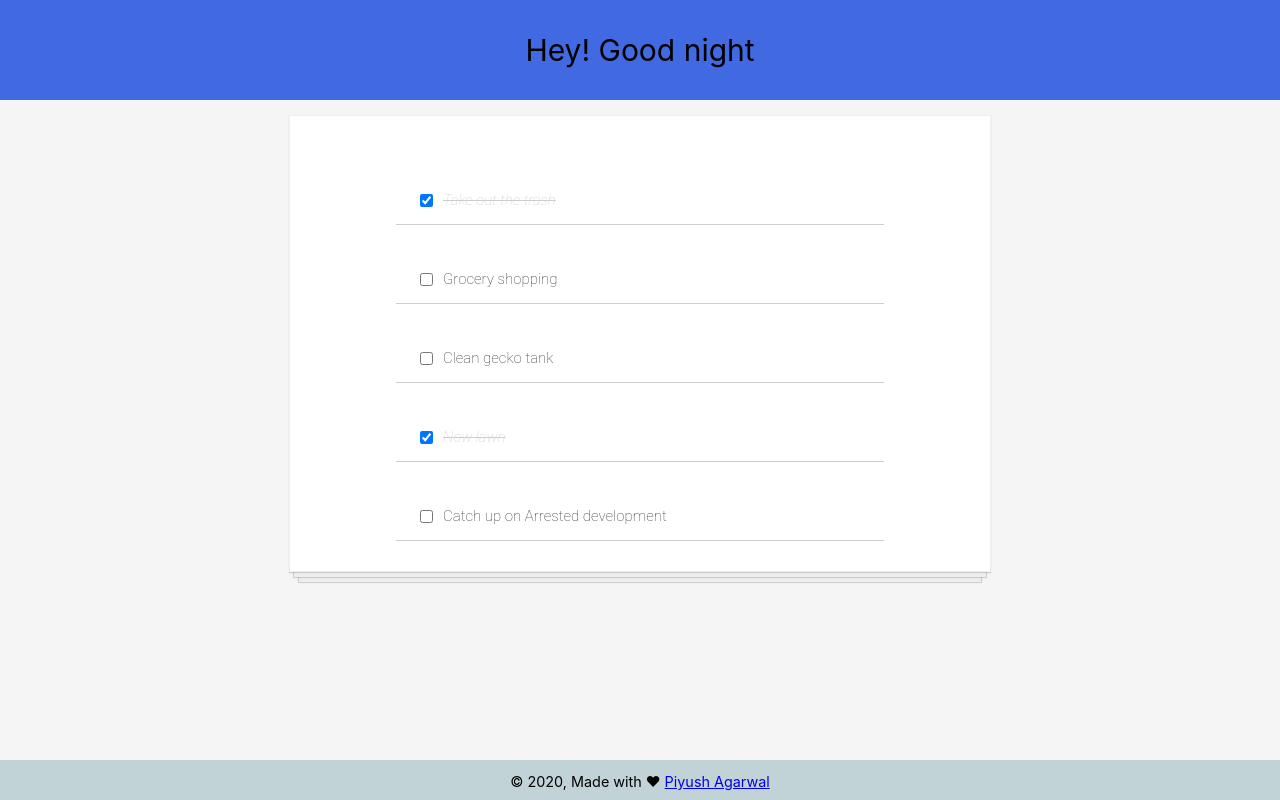
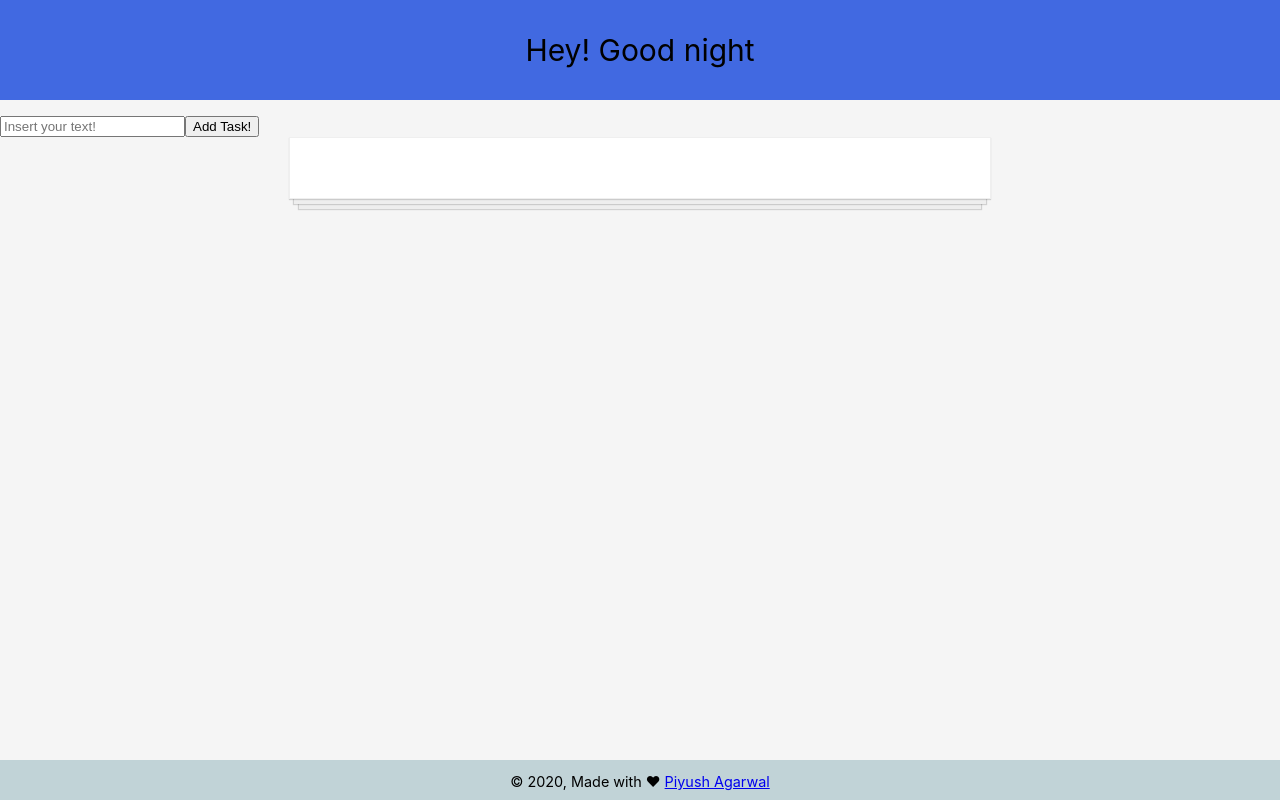
Before and after one commit to ag-piyush/to-do-app, a React (Create React App) app: page / in a window 1280 px wide. Built offline with nearby package versions, Linux system fonts and the light colour scheme.

Commit message:
Added form

```diff
--- a/src/App.js
+++ b/src/App.js
@@ -2,20 +2,16 @@ import React from 'react';
 import './App.css';
 import Footer from './components/Footer';
 import Header from './components/Header';
-import TodoItem from './components/TodoItem';
-import todosData from "./components/todosData";
-//import Conditional from "./components/Conditional";
 import LoadingPage from "./components/LoadingPage";
+import TakeData from './components/TakeData';
 
 class App extends React.Component {
   constructor() {
     super();
     this.state = {
-      todos: todosData,
       isLoading: true
 
     }
-    this.handleChange = this.handleChange.bind(this);
   }
 
   componentDidMount() {
@@ -24,45 +20,14 @@ class App extends React.Component {
     })
   }
 
-  handleChange(id) {
-    const updatedTodos = this.state.todos.map(todo => {
-      if (todo.id === id){
-        todo.completed = !todo.completed
-      }
-      return todo;
-    })
-
-    // this.setState({
-    //   todos: this.state.todos.map(todo => {
-    //   if (todo.id === id) {
-    //     todo.completed = !todo.completed;
-    //   }
-    //   return todo;
-    // } ) } );
-
-    this.setState(() => {
-      return {
-        todos: updatedTodos
-      }
-    });
-  }
-
   render() {
-    const todoItems = this.state.todos.map((item) => <TodoItem
-      key={item.id}
-      item={item}
-      handleChange={this.handleChange}/>
-    );
-
     return (
       <div>
         {this.state.isLoading ?
           <LoadingPage />:
           <div>
             <Header />
-            <div className="todo-list">
-              {todoItems}
-            </div>
+            <TakeData />
             <Footer />
           </div>
         }
--- /dev/null
+++ b/src/components/TakeData.js
@@ -0,0 +1,73 @@
+import React, {Component} from "react";
+import TodoItem from "./TodoItem";
+
+class TakeData extends Component{
+    constructor() {
+        super()
+        this.state = {
+            todos: []
+        }
+        this.addItem = this.addItem.bind(this);
+        this.handleChange = this.handleChange.bind(this);
+    }
+
+    handleChange(id) {
+        const updatedTodos = this.state.todos.map(todo => {
+            if (todo.id === id){
+                todo.completed = !todo.completed
+            }
+            return todo
+        })
+        this.setState(() => {
+            return {
+                todos: updatedTodos
+            }
+        });
+    }
+    addItem(e) {
+        if (this._inputElement.value !== "") {
+            var newItem = {
+                text: this._inputElement.value,
+                id: Date.now(),
+                completed: false
+            };
+
+            this.setState((prevState) => {
+                return {
+                    todos: prevState.todos.concat(newItem)
+                };
+            });
+
+            this._inputElement.value = "";
+        }
+
+        console.log(this.state.todos);
+
+        e.preventDefault();
+    }
+
+    render() {
+        const todoItems = this.state.todos.map((item) => <TodoItem
+            key={item.id}
+            item={item}
+            handleChange={this.handleChange}/>
+        );
+
+        return(
+            <div>
+                <form onSubmit={this.addItem}>
+                    <input
+                        ref={(a) => this._inputElement = a}
+                        placeholder="Insert your text!">
+                    </input>
+                    <button type="submit">Add Task!</button>
+                </form>
+                <div className="todo-list">
+                    {todoItems}
+                </div>
+            </div>
+        );
+    }
+}
+
+export default TakeData;
--- a/src/components/TodoItem.js
+++ b/src/components/TodoItem.js
@@ -8,7 +8,7 @@ class TodoItem extends React.Component {
         textDecoration: "line-through"
     }
     render() {
-        console.log(this.props);
+        //console.log(this.props);
         return(
             <div className="todo-item">
                 <input type="checkbox"
```
Also changed, not shown: 3 other files (tests, documents, lock files or other folders).
